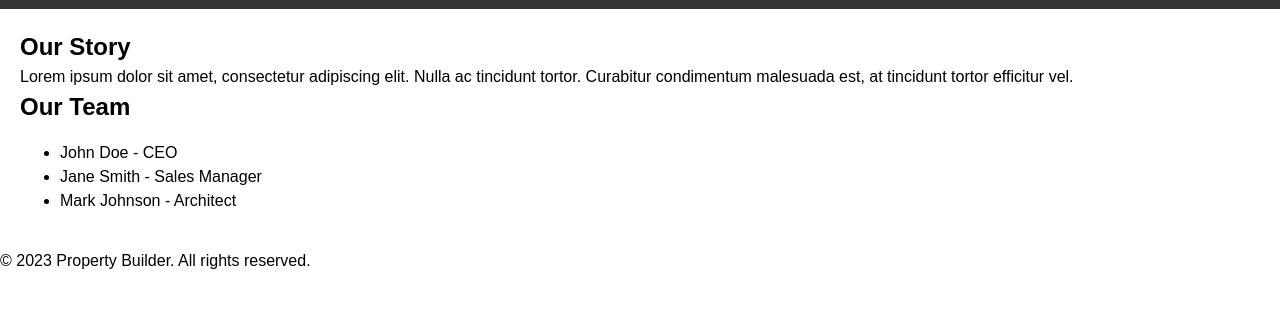
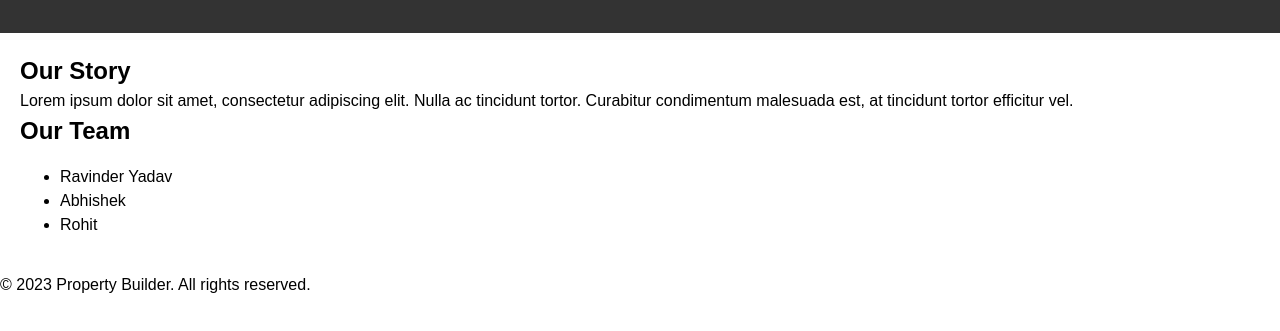
Before and after one commit to vitabhishek/RavinderProperties, a plain HTML site: page about.html in a window 1280 px wide. Shown: the part 123-454 px from the top of the page. Drawn offline with Linux system fonts and the light colour scheme; a script that the page names is missing.

Commit message:
Update about.html

```diff
--- a/about.html
+++ b/about.html
@@ -1,4 +1,4 @@
-<!DOCTYPE html>
+Yadav<!DOCTYPE html>
 <html lang="en">
 <head>
   <meta charset="UTF-8">
@@ -28,9 +28,9 @@
     <section>
       <h2>Our Team</h2>
       <ul>
-        <li>John Doe - CEO</li>
-        <li>Jane Smith - Sales Manager</li>
-        <li>Mark Johnson - Architect</li>
+        <li>Ravinder Yadav</li>
+        <li>Abhishek</li>
+        <li>Rohit</li>
       </ul>
     </section>
   </main>
```
